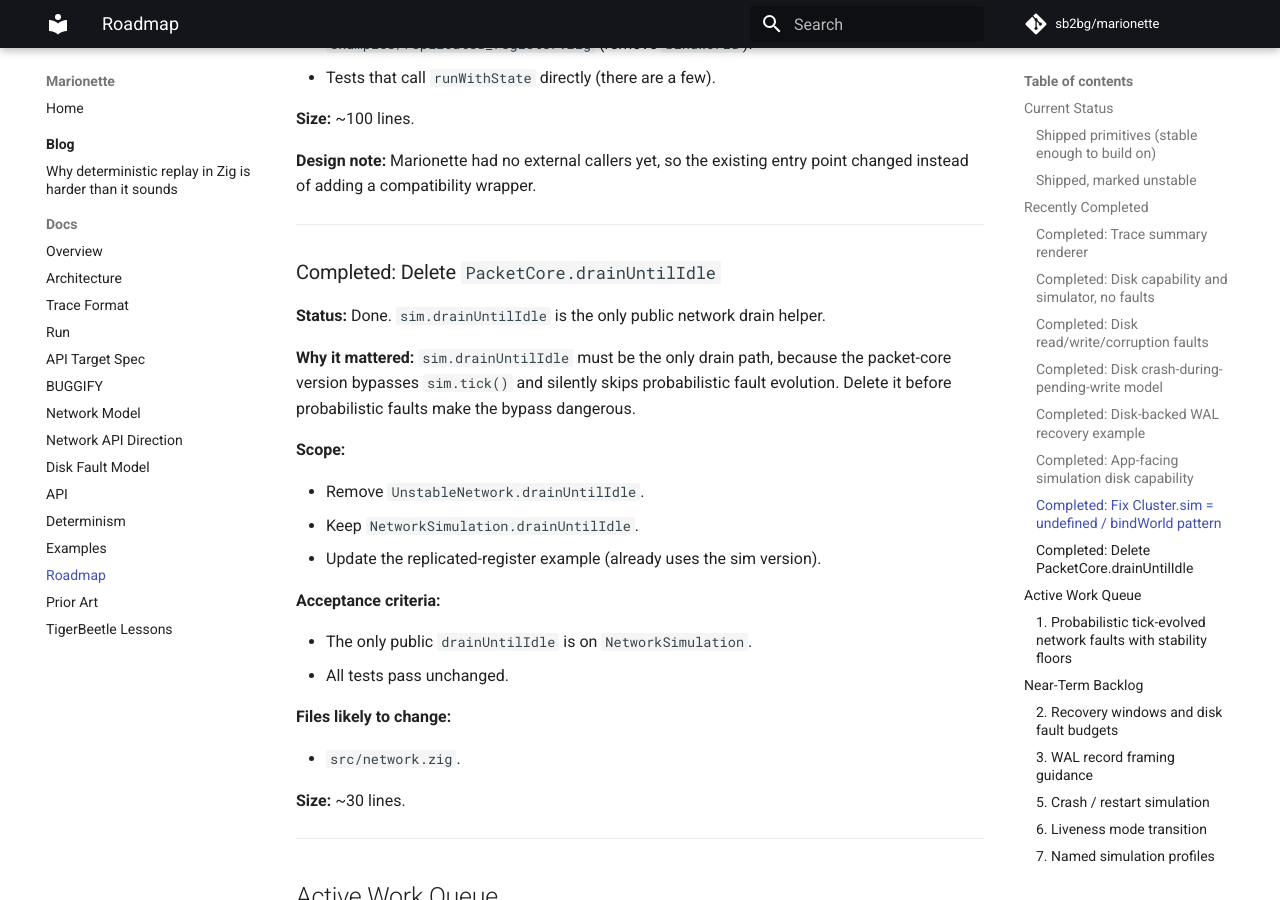
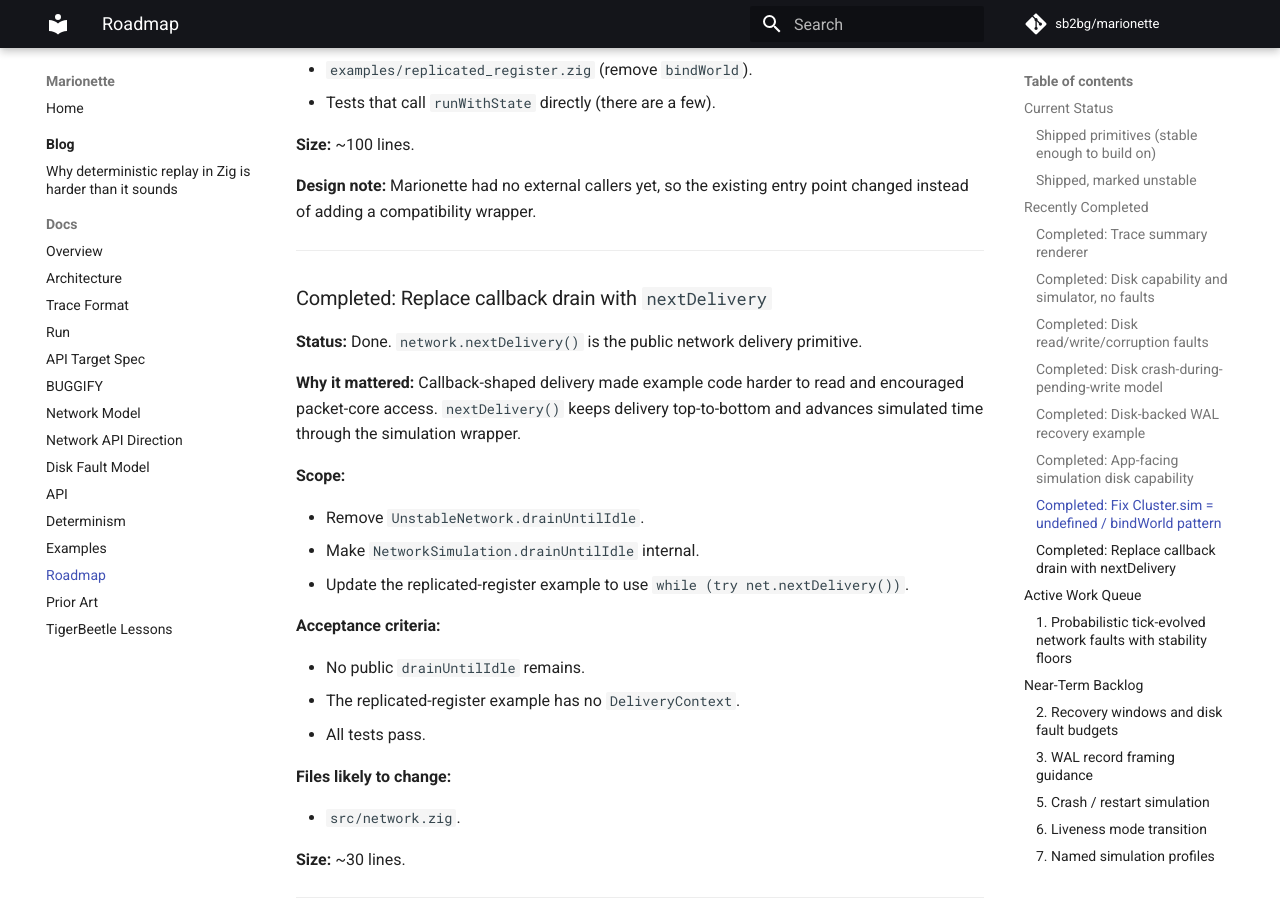
Before and after one commit to sb2bg/marionette, an MkDocs documentation site: the page built from docs/roadmap.md, in a window 1280 px wide and 900 px high, scrolled down 6558 px. Built offline with MkDocs 1.6.1 and Material for MkDocs 9.7.7, drawn with Linux system fonts in a browser that asks for light colours; comment, search, counter and statistics services are not loaded; some of the changed text lies outside the part shown.

Commit message:
docs: update network roadmap status

```diff
--- a/docs/roadmap.md
+++ b/docs/roadmap.md
@@ -33,12 +33,13 @@ The current network surface is:
   topology, per-link queues, send-time drops, latency with jitter, link/node
   state, and per-path clogging.
 - `mar.NetworkSimulation(Payload, NetworkOptions)`: thin simulator wrapper
-  exposing `network()` (app-shaped send view), `control().network`
-  (simulator-control view), and `packetCore()` (delivery view).
+  exposing `network()` (app-shaped send and delivery view),
+  `control().network` (simulator-control view), and `packetCore()` (low-level
+  packet-core escape hatch).
 - `sim.tick()`: outer tick that advances `World` and evolves subsystem fault
   state. `sim.runFor(duration)` steps tick by tick rather than jumping time.
-- `sim.drainUntilIdle(...)`: the only public network drain helper, routing
-  time movement through `sim.tick()`.
+- `network.nextDelivery()`: the public delivery loop primitive, routing time
+  movement through the network simulation.
 
 The current disk surface is:
 
@@ -51,13 +52,14 @@ The current disk surface is:
 - `mar.DiskControl`: harness-facing fault, scripted corruption, crash, and
   restart authority over the same `SimDisk` backing state.
 - `World.simulate(...)`: constructs world-owned simulator resources and
-  returns `{ env: Env, control: SimControl }`.
+  returns `{ env: Env, control: Control }`.
 - `Env.disk`: app-facing simulation disk view exposing only `read`,
   `write`, and `sync`.
 - `examples/kv_store.zig`: disk-backed WAL recovery example with a passing
   checksum-validating mode and a deliberately buggy torn-record recovery mode.
 
-What is not built yet: app-facing `env.network`, probabilistic tick-evolved
+What is not built yet: a production network adapter, a non-generic
+`World.simulate(...).network(Payload)` accessor, probabilistic tick-evolved
 network faults, liveness mode, named simulation profiles, linearizability
 checker, time-travel debugging.
 
@@ -286,25 +288,26 @@ entry point changed instead of adding a compatibility wrapper.
 
 ---
 
-### Completed: Delete `PacketCore.drainUntilIdle`
+### Completed: Replace callback drain with `nextDelivery`
 
-**Status:** Done. `sim.drainUntilIdle` is the only public network drain helper.
+**Status:** Done. `network.nextDelivery()` is the public network delivery
+primitive.
 
-**Why it mattered:** `sim.drainUntilIdle` must be the only drain
-path, because the packet-core version bypasses `sim.tick()` and silently
-skips probabilistic fault evolution. Delete it before probabilistic faults
-make the bypass dangerous.
+**Why it mattered:** Callback-shaped delivery made example code harder to read
+and encouraged packet-core access. `nextDelivery()` keeps delivery top-to-bottom
+and advances simulated time through the simulation wrapper.
 
 **Scope:**
 
 - Remove `UnstableNetwork.drainUntilIdle`.
-- Keep `NetworkSimulation.drainUntilIdle`.
-- Update the replicated-register example (already uses the sim version).
+- Make `NetworkSimulation.drainUntilIdle` internal.
+- Update the replicated-register example to use `while (try net.nextDelivery())`.
 
 **Acceptance criteria:**
 
-- The only public `drainUntilIdle` is on `NetworkSimulation`.
-- All tests pass unchanged.
+- No public `drainUntilIdle` remains.
+- The replicated-register example has no `DeliveryContext`.
+- All tests pass.
 
 **Files likely to change:**
 
@@ -594,13 +597,13 @@ calls into the simulator, which breaks determinism-by-simulated-time.
 
 ### Simulator-control is separate from the packet core
 
-`UnstableNetwork.Control` exposes only operations that make sense for a
-test harness: `setNode`, `setLink`, `partition`, `heal`, `healLinks`,
-`clog`, `unclog`, `unclogAll`. Application-shaped operations (`send`,
-`popReady`) live on the packet core. No test-only operation will ever leak
-into app-facing APIs.
+`NetworkSimulation.Control.network` exposes only operations that make sense for
+a test harness: `setFaults`, `setNode`, `setLink`, `partition`, `heal`,
+`healLinks`, `clog`, `unclog`, `unclogAll`. Application-shaped operations
+(`send`, `nextDelivery`) live on the typed network handle. No test-only
+operation will ever leak into app-facing APIs.
 
-### App-facing `env.network()` is deferred
+### App-facing typed network composition is deferred
 
 `std.Io` is in flux; the design space (addressing, payload ownership, sync
 vs callback, listener lifecycle) is large; one example isn't enough signal.
```
Also changed, not shown: other parts of docs/roadmap.md (+2 -2 lines).
